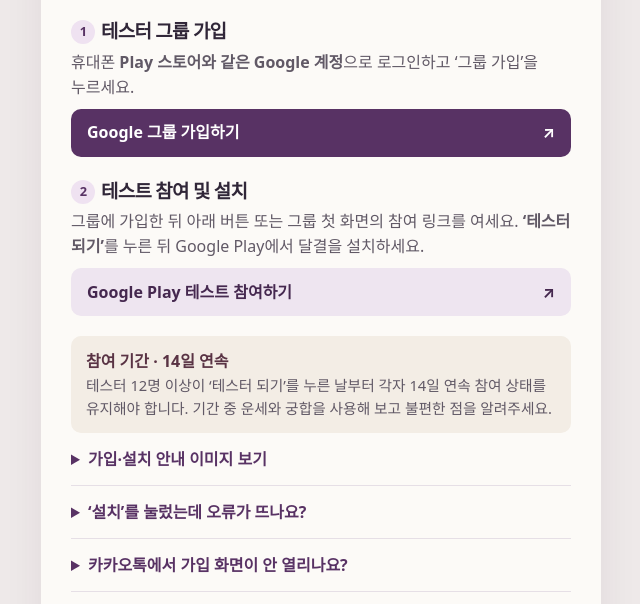
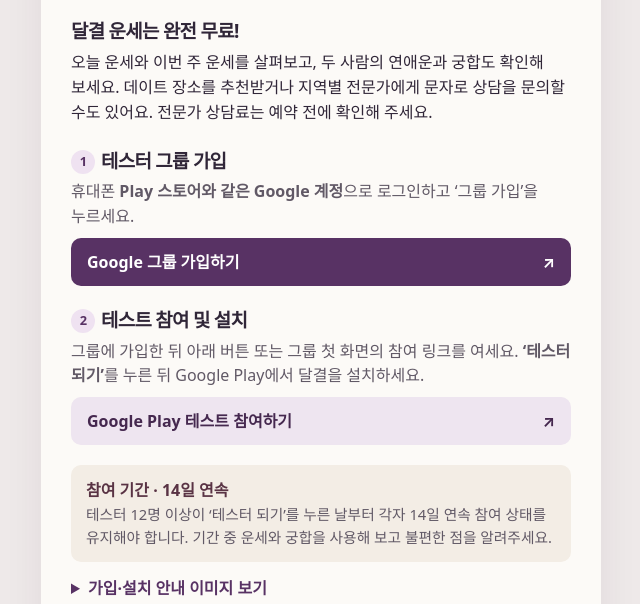
Before and after one commit to lolhtkorea-svg/dalgeul-share, a plain HTML site: page testers/index.html in a window 1280 px wide. Shown: the part 172-776 px from the top of the page, without its empty margins (319-959 px from the left). Drawn offline with Linux system fonts and the light colour scheme.

Commit message:
Introduce Dalgeul fortune, dating and expert features to testers

```diff
--- a/testers/index.html
+++ b/testers/index.html
@@ -6,14 +6,14 @@
   <meta name="theme-color" content="#34213e">
   <meta name="referrer" content="no-referrer">
   <title>달결 테스터 참여 · Google Play</title>
-  <meta name="description" content="안드로이드에서 달결 비공개 테스트에 참여하세요. Google 그룹에 가입한 뒤 같은 계정으로 Google Play에서 설치할 수 있어요.">
+  <meta name="description" content="달결에서 오늘 운세, 이번 주 운세, 연애운과 데이트 추천을 무료로 즐기세요. 지역별 전문가에게 상담을 문의할 수도 있어요.">
   <link rel="canonical" href="https://lolhtkorea-svg.github.io/dalgeul-share/testers/">
   <link rel="icon" href="./icon.png">
   <meta property="og:type" content="website">
   <meta property="og:locale" content="ko_KR">
   <meta property="og:site_name" content="달결">
   <meta property="og:title" content="달결 테스터 참여하기">
-  <meta property="og:description" content="이 카드를 눌러 Google 그룹 가입과 달결 설치를 시작하세요. 안드로이드 · 14일 연속 참여">
+  <meta property="og:description" content="오늘 운세부터 이번 주 운세, 연애운, 데이트 추천과 전문가 상담 문의까지. 달결 안드로이드 테스트에 참여하세요.">
   <meta property="og:url" content="https://lolhtkorea-svg.github.io/dalgeul-share/testers/">
   <meta property="og:image" content="https://lolhtkorea-svg.github.io/dalgeul-share/testers/card.jpg">
   <meta property="og:image:type" content="image/jpeg">
@@ -61,6 +61,9 @@
 <main>
   <header><div><p>안드로이드 · Google Play 비공개 테스트</p><h1>달결 테스터 참여</h1></div><img src="./icon.png" alt="달결 앱 아이콘" width="72" height="72"></header>
   <div class="body">
+    <section style="margin-bottom:22px" aria-labelledby="about-dalgeul"><h2 id="about-dalgeul">달결 운세는 완전 무료!</h2>
+      <p>오늘 운세와 이번 주 운세를 살펴보고, 두 사람의 연애운과 궁합도 확인해 보세요. 데이트 장소를 추천받거나 지역별 전문가에게 문자로 상담을 문의할 수도 있어요. 전문가 상담료는 예약 전에 확인해 주세요.</p>
+    </section>
     <ol>
       <li><h2><span class="step" aria-hidden="true">1</span>테스터 그룹 가입</h2>
         <p>휴대폰 <strong>Play 스토어와 같은 Google 계정</strong>으로 로그인하고 ‘그룹 가입’을 누르세요.</p>
```
